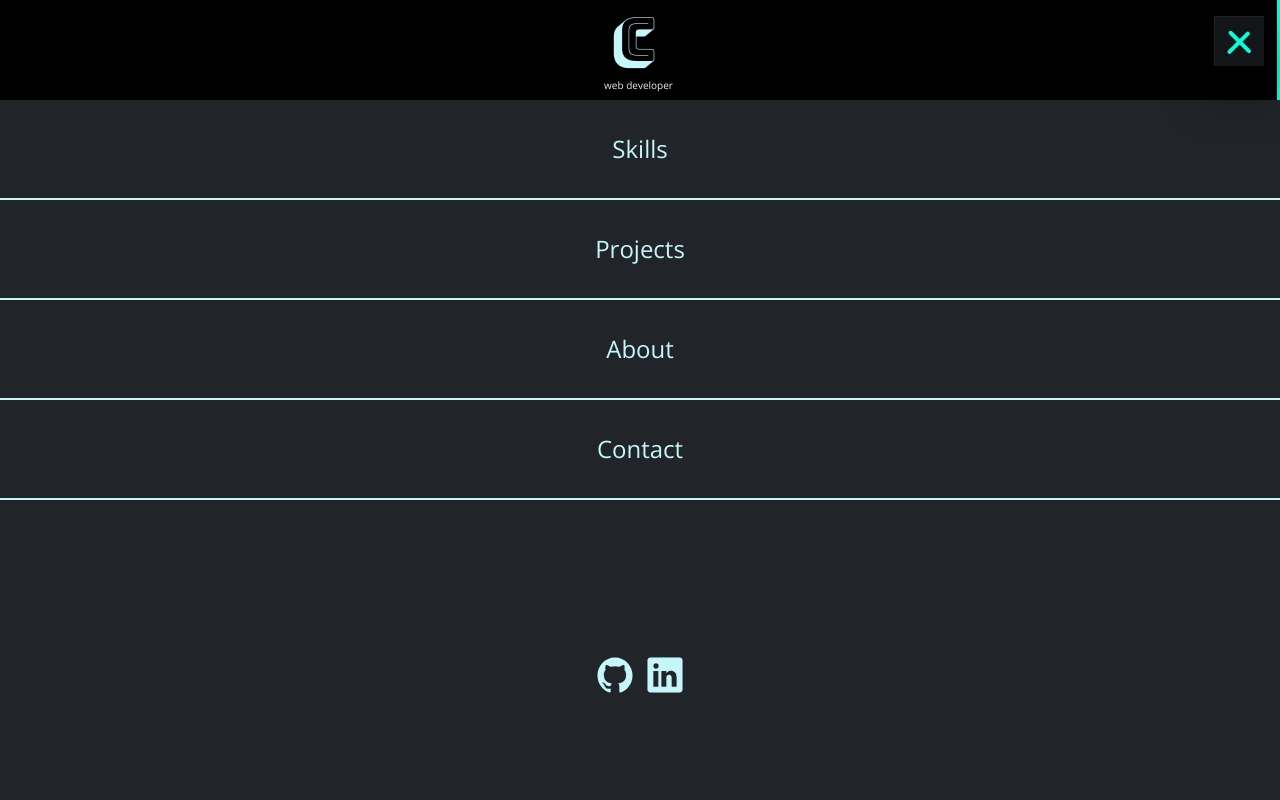
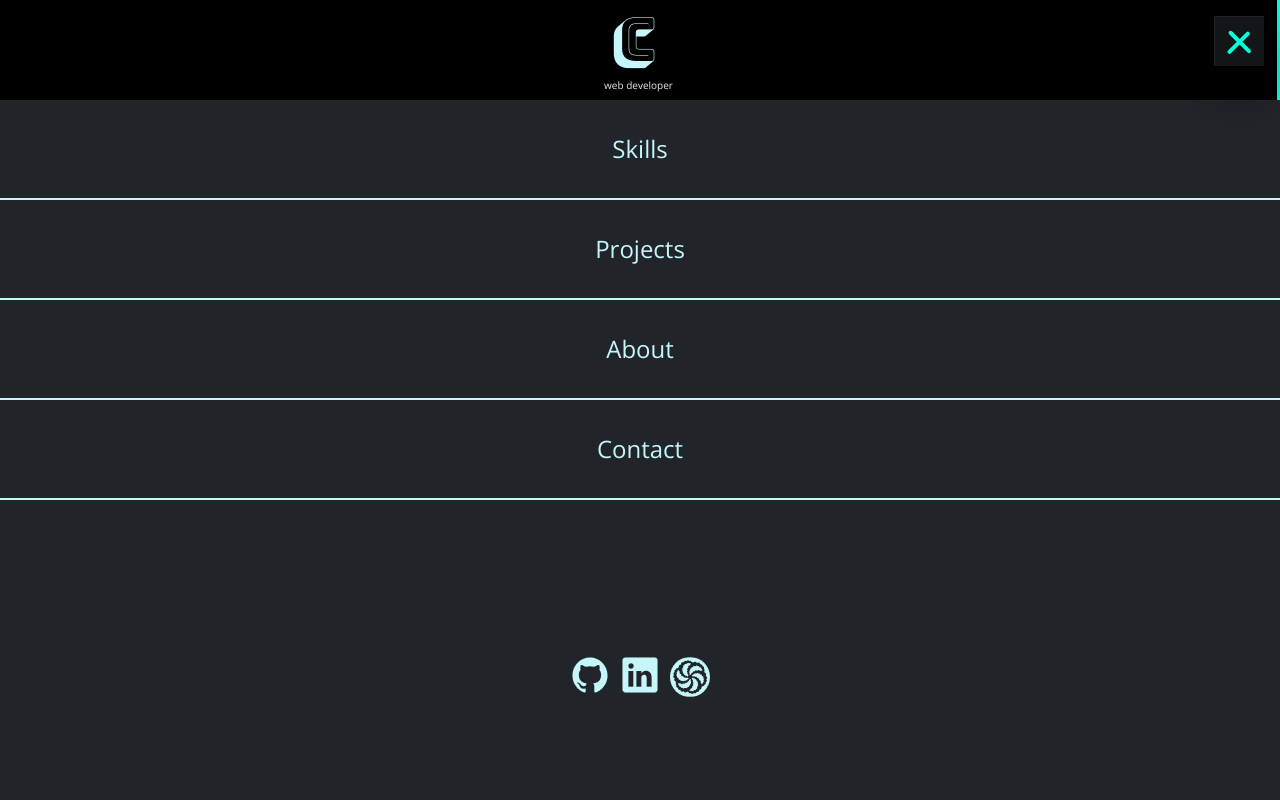
Before and after one commit to clemgbld/clement-s-portfolio, a React (Create React App) app: page / in a window 1280 px wide. Both pictures are taken after a click on the element 1239 px from the left and 41 px from the top of the page. Shown: the top 800 px of the page. Built offline with nearby package versions, Linux system fonts and the light colour scheme.

Commit message:
portfolio update

```diff
--- a/package.json
+++ b/package.json
@@ -39,5 +39,8 @@
       "last 1 firefox version",
       "last 1 safari version"
     ]
+  },
+  "devDependencies": {
+    "@iconify/react": "^3.1.2"
   }
 }
--- a/public/index.html
+++ b/public/index.html
@@ -7,7 +7,7 @@
     <meta name="theme-color" content="#000000" />
     <meta
       name="description"
-      content="Web site created using create-react-app"
+      content="Hi, i'm Clement a web developer specialized in Frontend, currently based in Paris. i work mostly with HTML ,CSS, Vanilla Javscript, Typescript,React js and Next js."
     />
     <link rel="preconnect" href="https://fonts.googleapis.com" />
     <link rel="preconnect" href="https://fonts.gstatic.com" crossorigin />
--- a/src/components/About/About.js
+++ b/src/components/About/About.js
@@ -12,7 +12,7 @@ const icon3 = "person-circle-outline";
 const icon4 = "heart-outline";
 const icon5 = "build-outline";
 
-const text1 = "I'm a french developer located in Paris,France";
+const text1 = "I'm a french developer located in Paris, France";
 const text2 = "I'm really passionate about Front End and UI/UX Desing";
 const text3 = "I'm a problem solver,quick learner and a good teammate";
 const text4 = "In my spare time i play baskatball,play chess and read";
--- a/src/components/Footer/Footer.js
+++ b/src/components/Footer/Footer.js
@@ -7,7 +7,9 @@ const Footer = () => {
   return (
     <footer>
       <p className={classes.build}>Built with React and Framer Motion</p>
-      <p className={classes.copy}>clementgombauld.app &copy; {`${year}`}</p>
+      <p className={classes.copy}>
+        clementgombauld.netlify.app &copy; {`${year}`}
+      </p>
     </footer>
   );
 };
--- a/src/components/Footer/Footer.module.css
+++ b/src/components/Footer/Footer.module.css
@@ -10,6 +10,7 @@ footer {
 .build {
   font-size: 1.6rem;
   color: #c5f6fa;
+  margin-bottom: 0.5rem;
 }
 
 .copy {
--- /dev/null
+++ b/src/components/Navigation/CodeWarsIcon.js
@@ -0,0 +1,31 @@
+import { Icon } from "@iconify/react";
+import classes from "./CodeWarsIcon.module.css";
+import { AnimatedA } from "../CustomMotion/CustomMotion";
+
+
+const navLinkVariants = {
+  initial: { opacity: 0 },
+  animate: {
+    opacity: 1,
+    transition: {
+      duration: 0.3,
+    },
+  },
+};
+
+const CodeWarsIcon = () => {
+  return (
+    <AnimatedA
+      variants={navLinkVariants}
+      initial="initial"
+      animate="animate"
+      href="https://www.codewars.com/users/clemgbld/stats"
+      target="_blank"
+      rel="noopener noreferrer"
+    >
+      <Icon className={classes.codewars} icon="simple-icons:codewars" />
+    </AnimatedA>
+  );
+};
+
+export default CodeWarsIcon;
--- /dev/null
+++ b/src/components/Navigation/CodeWarsIcon.module.css
@@ -0,0 +1,12 @@
+.codewars {
+  font-size: 4rem;
+  transition: 0.3s ease-in-out;
+  color: #c5f6fa;
+  border-radius: 50%;
+  transform: translateY(-2px);
+}
+
+.codewars:hover {
+  color: #08fdd8;
+  transform: scale(1.1);
+}
--- a/src/components/Navigation/IconContainer.js
+++ b/src/components/Navigation/IconContainer.js
@@ -1,6 +1,7 @@
 import React from "react";
 import CLogo from "./CLogo";
 import WorkIcon from "./WorkIcon";
+import CodeWarsIcon from "./CodeWarsIcon";
 import classes from "./IconContainer.module.css";
 
 const IconContainer = () => {
@@ -12,6 +13,7 @@ const IconContainer = () => {
         href="https://www.linkedin.com/in/cl%C3%A9ment-gombauld"
         name="logo-linkedin"
       />
+      <CodeWarsIcon />
     </div>
   );
 };
--- a/src/components/Navigation/Navigation.js
+++ b/src/components/Navigation/Navigation.js
@@ -27,6 +27,7 @@ import CLogo from "./CLogo";
 import NavLink from "./NavLink";
 import WorkIcon from "./WorkIcon";
 import MobileContainer from "./MobileContainer";
+import CodeWarsIcon from "./CodeWarsIcon";
 
 const Navigation = ({ view }) => {
   const [menuOpen, setMenuOpen] = useState(false);
@@ -147,6 +148,7 @@ const Navigation = ({ view }) => {
               href="https://www.linkedin.com/in/cl%C3%A9ment-gombauld"
               name="logo-linkedin"
             />
+            <CodeWarsIcon />
           </div>
         </AnimatedDiv>
       )}
--- a/src/components/Navigation/WorkIcon.js
+++ b/src/components/Navigation/WorkIcon.js
@@ -21,6 +21,7 @@ const WorkIcon = ({ href, name }) => {
       className={classes.icon}
       href={href}
       target="_blank"
+      rel="noopener noreferrer"
     >
       <ion-icon name={name}></ion-icon>
     </AnimatedA>
--- a/src/components/UI/Button.js
+++ b/src/components/UI/Button.js
@@ -22,6 +22,7 @@ const Button = ({ text, link }) => {
         initial={{ opacity: 0, translateY: "20px" }}
         animate={animation}
         className="button"
+        rel="noopener noreferrer"
       >
         {text}
       </AnimatedA>
```
Also changed, not shown: 1 other file (tests, documents, lock files or other folders).
